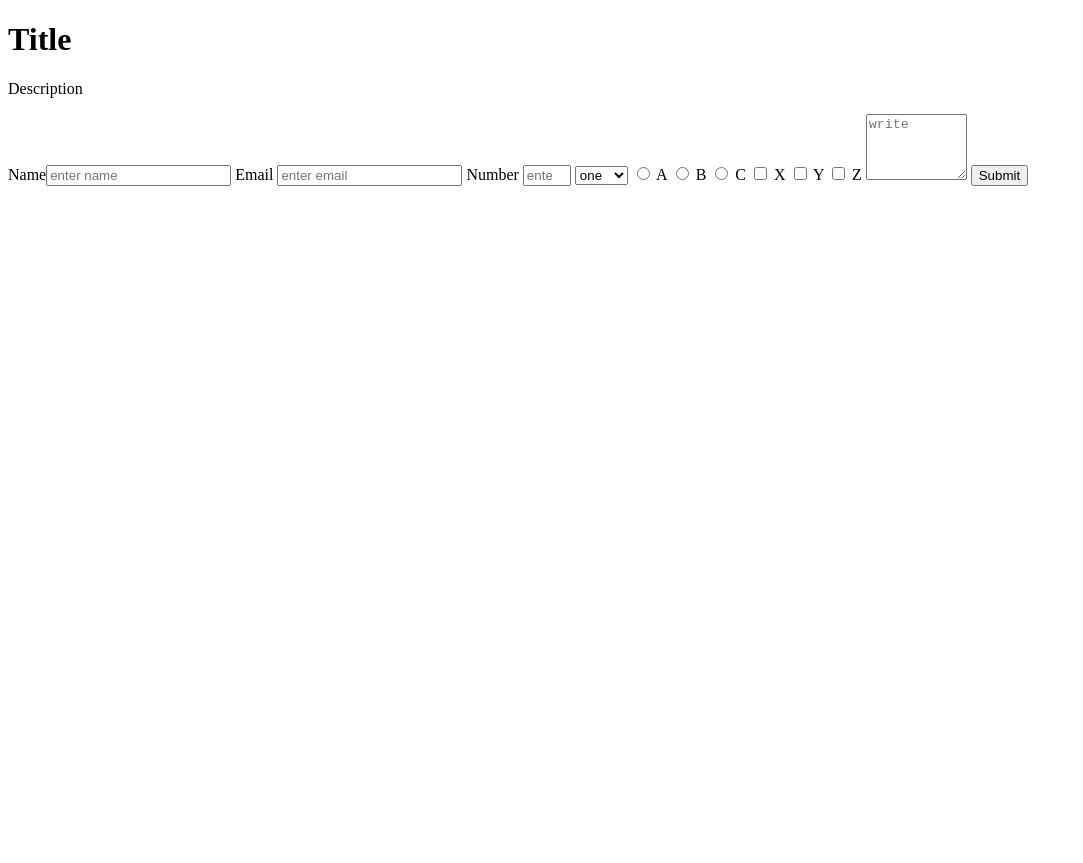
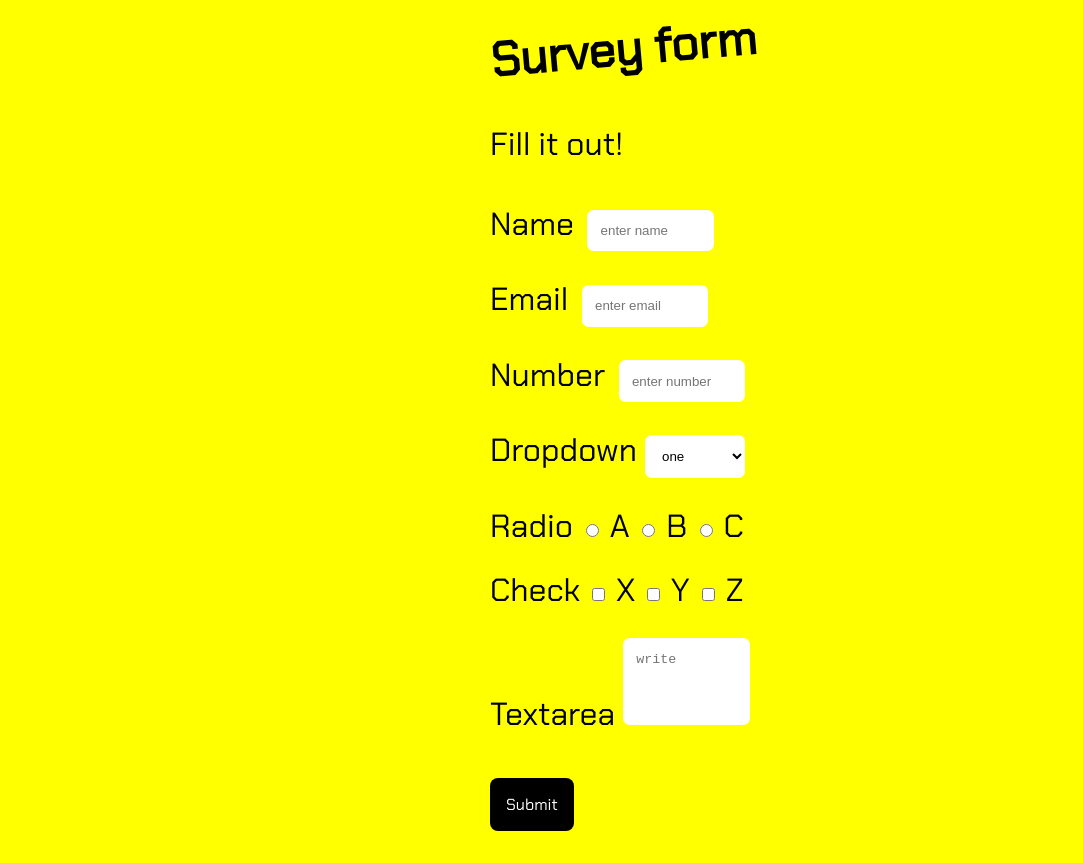
Before and after one commit to bazgb/freeCodeCamp-build-a-survey-form, a plain HTML site: page index.html in a window 1280 px wide. Shown: the whole page, without its empty margins (0-1083 px from the left). Before the commit the page ends 800 px from the top, so only its background shows below. Drawn offline with Linux system fonts and the light colour scheme.

Commit message:
Add styling.

```diff
--- a/index.html
+++ b/index.html
@@ -4,47 +4,65 @@
   <meta charset="UTF-8">
   <meta name="viewport" content="width=device-width, initial-scale=1.0">
   <meta http-equiv="X-UA-Compatible" content="ie=edge">
+  <link rel="stylesheet" type="text/css" media="screen" href="reset.css" />
+  <link href="https://fonts.googleapis.com/css?family=Chakra+Petch" rel="stylesheet">
+  <link rel="stylesheet" type="text/css" media="screen" href="styles.css" />
   <title>Document</title>
 </head>
 <body>
-  <h1 id="title">Title</h1>
-  <p id="description">Description</p>
+  <section id="main">
+  <h1 id="title">Survey form</h1>
+  <p id="description">Fill it out!</p>
   <form id="survey-form">
+    <div class="input">
       <label for="name" id="name-label">
-      Name<input id="name" type="text" placeholder="enter name" required />
+        Name</Name><input id="name" class="input-text" type="text" placeholder="enter name" required />
       </label>
+    </div>
+    <div class="input">
       <label for="email" id="email-label">
-      Email <input id="email" type="email" placeholder="enter email" required />
+        Email<input id="email" class="input-text" type="email" placeholder="enter email" required />
       </label>
+    </div>
+    <div class="input">
       <label for="number" id="number-label">
-      Number <input id="number" type="number" placeholder="enter number" min="1" max="9" />
+        Number<input id="number" class="input-text" type="number" placeholder="enter number" min="1" max="9" />
       </label>
-
+    </div>
+    <div class="input">
+      <label for="dropdown">Dropdown<label>
       <select id="dropdown">
         <option value="vone">one</option>
         <option value="two">two</option>
         <option value="three">three</option>
         <option value="four">four</option>
       </select>
-
+    </div>
+    <div class="input">
+      <label>Radio<label>
       <input type="radio" id="a" name="group1" value="a" />
       <label for="a">A</label>
       <input type="radio" id="b" name="group1" value="b" />
       <label for="b">B</label>
       <input type="radio" id="c" name="group1" value="c" />
       <label for="c">C</label>
-
+    </div>
+    <div class="input">
+      <label>Check<label>
       <input id="x" type="checkbox" name="group2" value="x">
       <label for="x">X</label>
       <input id="y" type="checkbox" name="group2" value="y">
       <label for="y">Y</label>
       <input id="z" type="checkbox" name="group2" value="z">
       <label for="z">Z</label>
-
+    </div>
+    <div class="input">
+      <label>Textarea<label>
       <textarea rows="4" cols="10" placeholder="write"></textarea>
-
+    </div>
     <button id="submit" type="submit">Submit</button>
   </form>
+  </section>
 </body>
 <script src="https://cdn.freecodecamp.org/testable-projects-fcc/v1/bundle.js"></script>
 </html>
--- /dev/null
+++ b/reset.css
@@ -0,0 +1,48 @@
+/* http://meyerweb.com/eric/tools/css/reset/
+   v2.0 | 20110126
+   License: none (public domain)
+*/
+
+html, body, div, span, applet, object, iframe,
+h1, h2, h3, h4, h5, h6, p, blockquote, pre,
+a, abbr, acronym, address, big, cite, code,
+del, dfn, em, img, ins, kbd, q, s, samp,
+small, strike, strong, sub, sup, tt, var,
+b, u, i, center,
+dl, dt, dd, ol, ul, li,
+fieldset, form, label, legend,
+table, caption, tbody, tfoot, thead, tr, th, td,
+article, aside, canvas, details, embed,
+figure, figcaption, footer, header, hgroup,
+menu, nav, output, ruby, section, summary,
+time, mark, audio, video {
+	margin: 0;
+	padding: 0;
+	border: 0;
+	font-size: 100%;
+	font: inherit;
+	vertical-align: baseline;
+}
+/* HTML5 display-role reset for older browsers */
+article, aside, details, figcaption, figure,
+footer, header, hgroup, menu, nav, section {
+	display: block;
+}
+body {
+	line-height: 1;
+}
+ol, ul {
+	list-style: none;
+}
+blockquote, q {
+	quotes: none;
+}
+blockquote:before, blockquote:after,
+q:before, q:after {
+	content: '';
+	content: none;
+}
+table {
+	border-collapse: collapse;
+	border-spacing: 0;
+}
--- /dev/null
+++ b/styles.css
@@ -0,0 +1,81 @@
+body {
+  background-color: #ffff00;
+}
+
+#main {
+  max-width: 300px;
+  margin-left: auto;
+  margin-right: auto;
+  font-size: 32px;
+  font-family: 'Chakra Petch', sans-serif;
+}
+
+h1 {
+  font-size: 1.5em;
+  font-weight: 900;
+  padding-top: 0.5em;
+  padding-bottom: 0.5em;
+  transform: rotate(-5deg);
+}
+
+p {
+  padding-top: 1em;
+  padding-bottom: 1em;
+}
+
+.input {
+  display: block;
+  padding-top: 0.5em;
+  padding-bottom: 0.5em;
+}
+
+.input-text {
+  background-color: #ffffff;
+  border-width: 0;
+  border-color: #ffffff;
+  border-style: solid;
+  padding: 1em;
+  border-radius: 0.5em;
+  width: 100px;
+  margin-left: 1em;
+}
+
+select {
+  background-color: #ffffff;
+  border-width: 0;
+  border-color: #ffffff;
+  border-style: solid;
+  padding: 1em;
+  border-radius: 0.5em;
+  width: 100px;
+}
+
+textarea {
+  background-color: #ffffff;
+  border-width: 0;
+  border-color: #ffffff;
+  border-style: solid;
+  padding: 1em;
+  border-radius: 0.5em;
+  width: 100px;
+  resize: none;
+}
+
+button {
+  background-color: #000000;
+  color: #ffffff;
+  padding: 1em;
+  border-width: 0;
+  border-color: #000000;
+  border-style: solid;
+  border-radius: 0.5em;
+  font-family: 'Chakra Petch', sans-serif;
+  font-size: 0.5em;
+  cursor: pointer;
+  margin-top: 2em;
+  margin-bottom: 2em;
+}
+
+button:hover {
+  transform: rotate(-5deg);
+}
```
Lines whose indentation alone changed are shown as unchanged.
